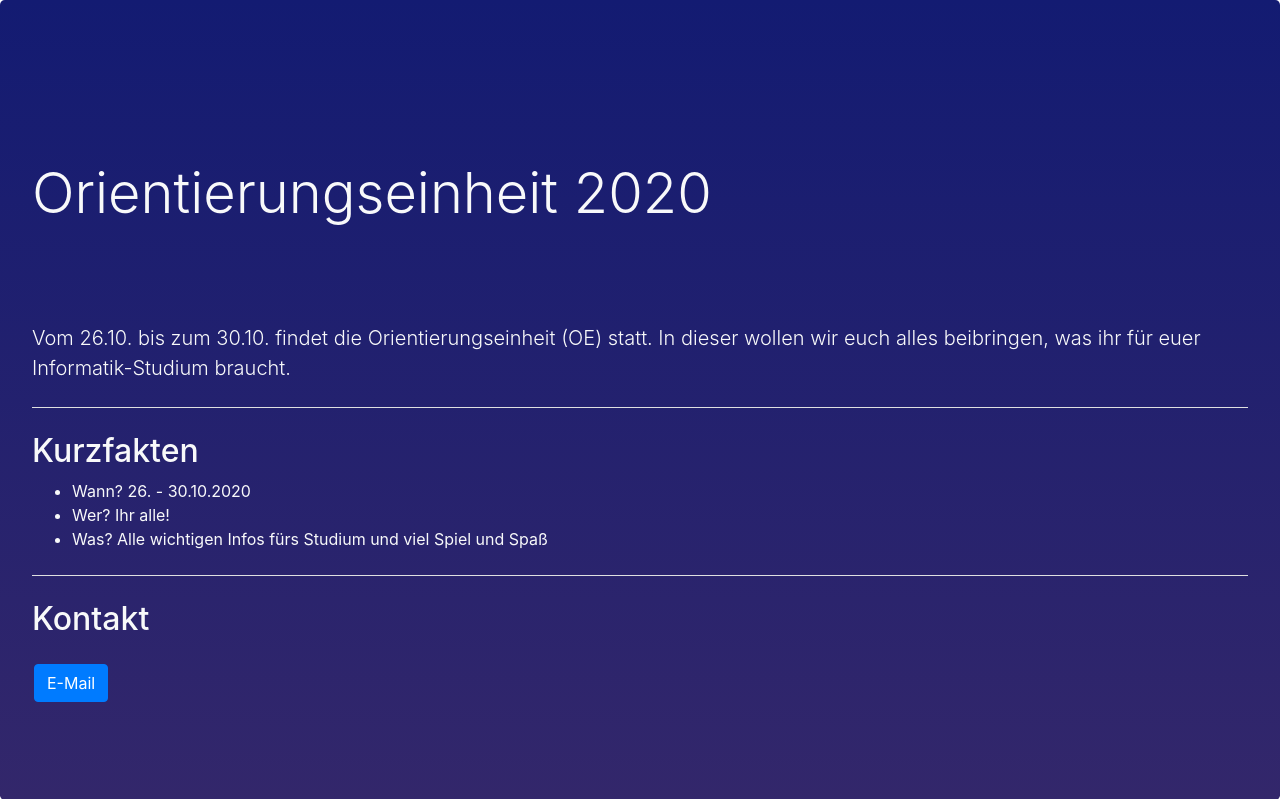
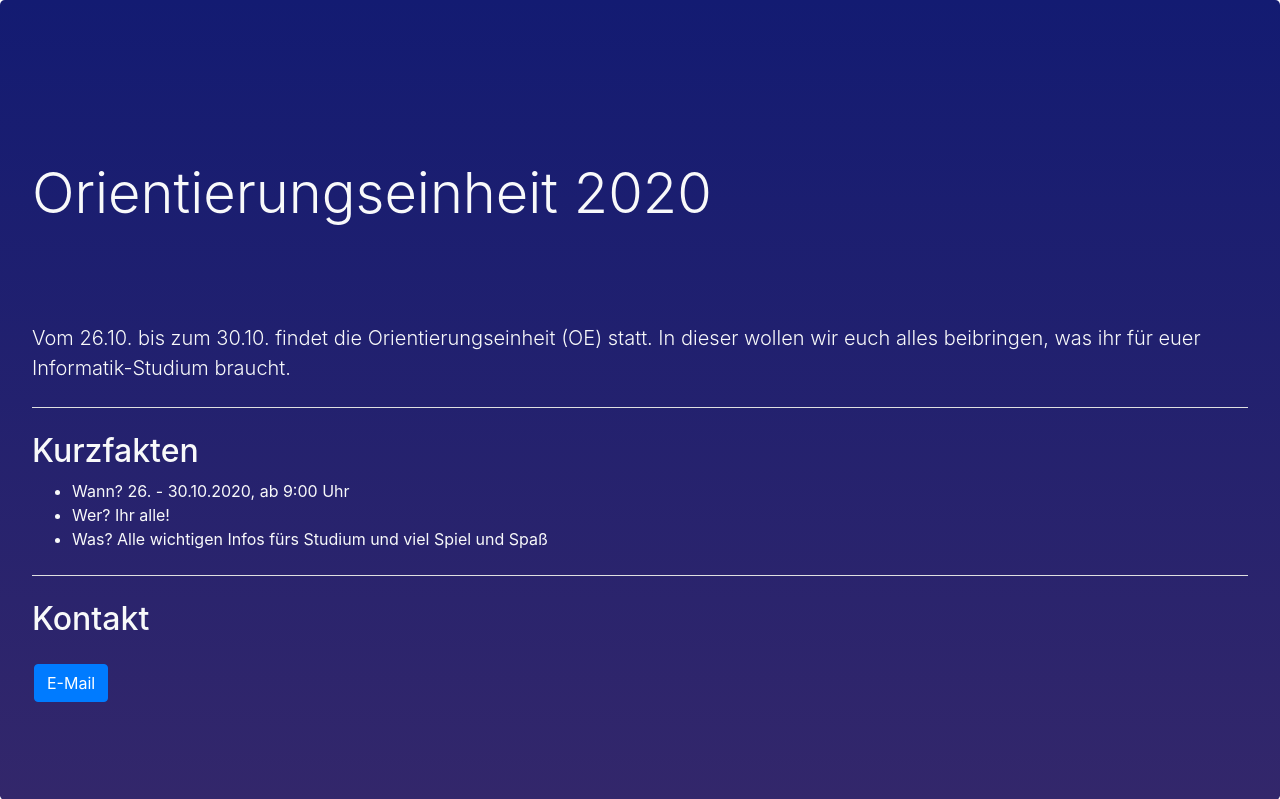
Before and after one commit to GinaMuuss/oe-2020, a Flask app: page / in a window 1280 px wide. Shown: the top 799 px of the page. Run offline with Flask 2, Linux system fonts and the light colour scheme; some libraries are stand-ins or nearby versions.

Commit message:
add start time

```diff
--- a/templates/index.html
+++ b/templates/index.html
@@ -12,7 +12,7 @@
 			<hr class="my-4 bg-light" />
 			<h2>Kurzfakten</h2>
 			<ul>
-				<li>Wann? 26. - 30.10.2020</li>
+				<li>Wann? 26. - 30.10.2020, ab 9:00 Uhr</li>
 				<li>Wer? Ihr alle!</li>
 				<li>Was? Alle wichtigen Infos f&uuml;rs Studium und viel Spiel und Spa&szlig;</li>
 			</ul>
```
